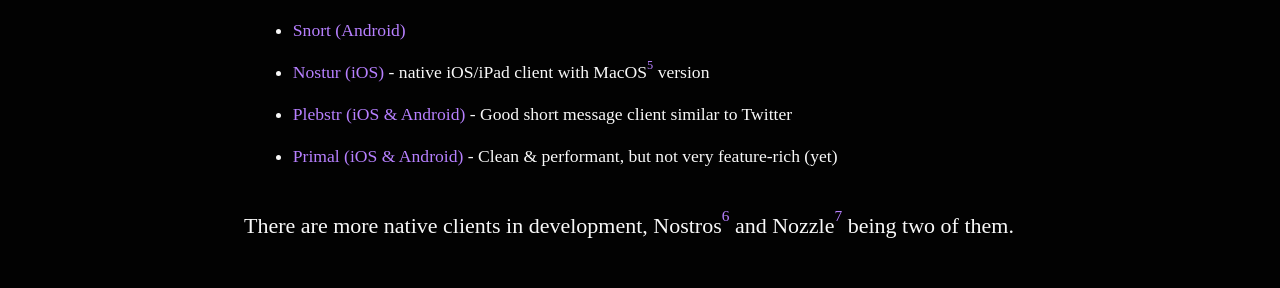
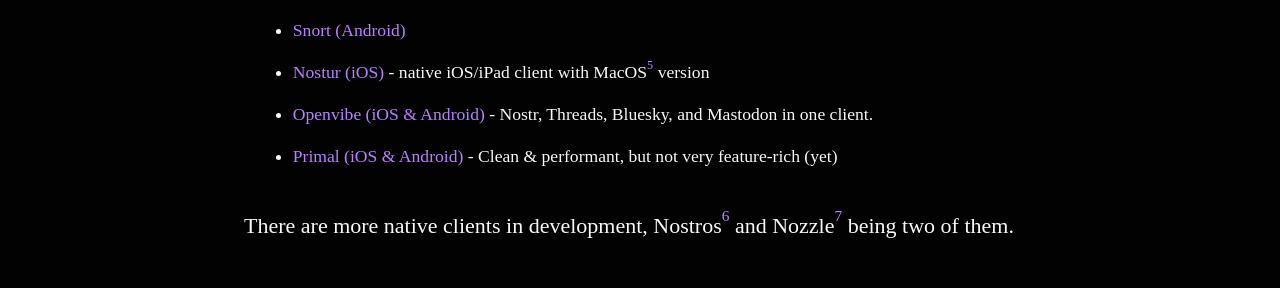
Before and after one commit to nostr-resources/nostr-resources.github.io, a Jekyll site: the page built from index.md, in a window 1280 px wide and 1400 px high, scrolled down 6677 px. Shown: the part 156-444 px from the top of the window. Built offline with Jekyll 4.4.1, drawn with Linux system fonts in a browser that asks for light colours; some web fonts are replaced; part of the change alters nothing that is shown; some of the changed text lies outside the part shown.

Commit message:
Fix various links, descriptions, and typos  (#70)
* Update index.md

zapstore name & link update
changed plebstr to openvibe, update description
fix typo in wavlake

* Fix typo: Mastodon

---------

Co-authored-by: Gigi <109058+dergigi@users.noreply.github.com>

```diff
--- a/index.md
+++ b/index.md
@@ -126,7 +126,7 @@ can clearly see via [zaplife.lol](https://zaplife.lol).
 **Are all nostr apps available on the App Store?**
 🦚 They are not. The existing monopolies are threatened by nostr and what it
 represents. But fear not, we will build our own app stores. We have one on
-Android already: [zap.store](https://zap.store/download/), an app store built on
+Android already: [Zapstore](https://zapstore.dev/download/), an app store built on
 nostr.
 
 **Where do I find alternatives to existing stuff?**
@@ -212,7 +212,7 @@ Mobile clients:
 - [Amethyst (Android)](https://play.google.com/store/apps/details?id=com.vitorpamplona.amethyst) - Twitter-style Android client
 - [Snort (Android)](https://play.google.com/store/apps/details?id=social.snort.app)
 - [Nostur (iOS)](https://apps.apple.com/us/app/nostur/id1672780508) - native iOS/iPad client with MacOS[^fn-mac] version
-- [Plebstr (iOS & Android)](https://play.google.com/store/apps/details?id=com.plebstr.client) - Good short message client similar to Twitter
+- [Openvibe (iOS & Android)](https://play.google.com/store/apps/details?id=com.plebstr.client) - Nostr, Threads, Bluesky, and Mastodon in one client.
 - [Primal (iOS & Android)](https://primal.net/downloads) - Clean & performant, but not very feature-rich (yet)
 
 There are more native clients in development, Nostros[^nostros] and Nozzle[^nozzle] being two of them.
@@ -251,7 +251,7 @@ Web clients for content creators:
 - [Highlighter](https://highlighter.com/) - Client focused on reading and highlighting long-form content.
 - [Shipyard](https://shipyard.pub/) - Write, schedule, and boost your notes.
 - [Stemstr](https://stemstr.app/) - Share your music with the world and let others collaborate.
-- [Wavelake](https://www.wavlake.com/) - A music platform similar to Spotify.
+- [Wavlake](https://www.wavlake.com/) - A music platform similar to Spotify.
 - [Satellite.earth](https://satellite.earth/) - Focuses on moderated communities like reddit but also offers CDN media hosting and other nostr services.
 
 Desktop clients:
@@ -296,7 +296,7 @@ nostr can do more than just social media.
 
 - [Sendstr](https://sendstr.com/) - shared clipboard between devices over nostr.
 - [nosbin](https://nosbin.com/) - pastebin over nostr.
-- [Nostr.Cooking](https://nostr.cooking/) - create, explore or share recipes.
+- [Zap.Cooking](https://zap.cooking/) - create, explore or share recipes.
 - [Badges](https://badges.page/) - create badges and award them to your friends or followers.
 - [Emojis](https://emojis-iota.vercel.app/) - create or use emoji packs supported on most nostr clients.
 - [ZapGoals](https://goals-silk.vercel.app/) - create zap goals for fund raisers or other events.
```
